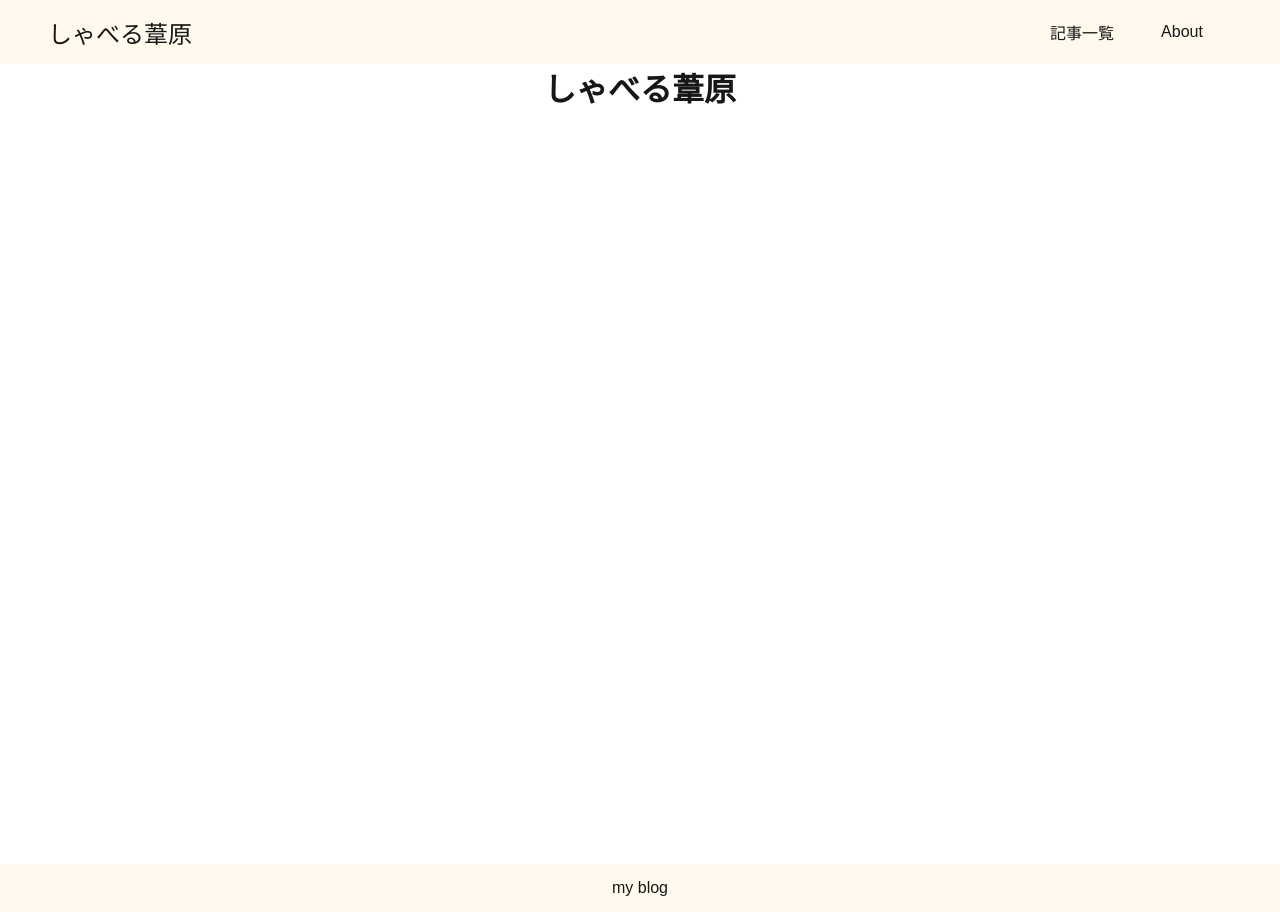
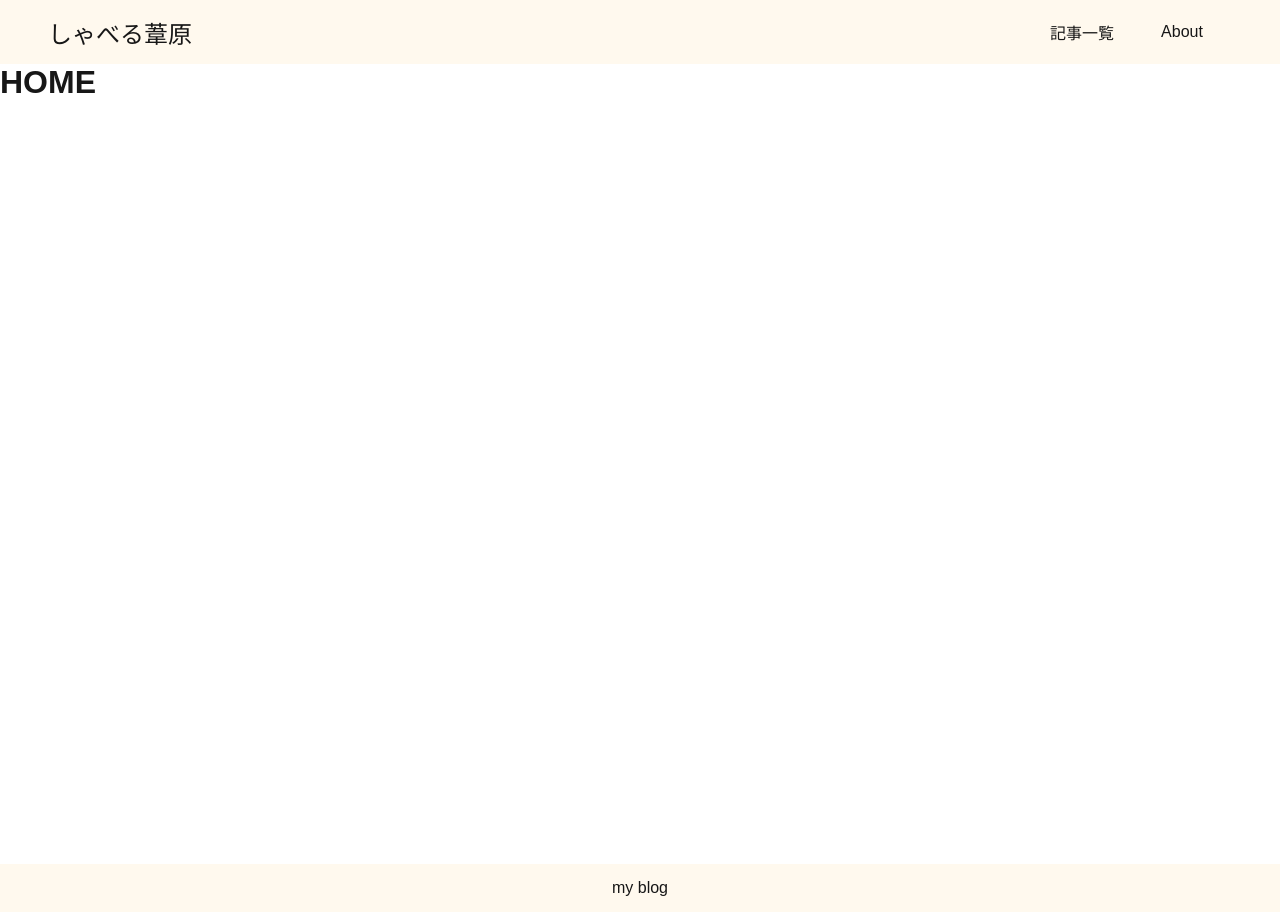
Before and after one commit to nakamuraitsuki/Next-blog-project, a Next.js app: page / in a window 1280 px wide. Built offline with nearby package versions, Linux system fonts and the light colour scheme.

Commit message:
Layout適用

```diff
--- a/src/app/page.module.css
+++ b/src/app/page.module.css
@@ -1,9 +1,3 @@
 .content {
     min-height: 100vh;
 }
-
-.title {
-    display:flex;
-    justify-content: center;
-    align-items: center;
-}
--- a/src/app/page.tsx
+++ b/src/app/page.tsx
@@ -1,17 +1,12 @@
 import styles from "./page.module.css"
-import Header from "@/components/Header/Header"
-import Footer from "@/components/Footer/Footer"
+import Layout from "@/components/Layout/Layout"
 
 export default function Home() {
   return (
-    <div>
-      <Header/>
-      <main className={styles.content}>
-        <div className={styles.title}>
-          <h1>しゃべる葦原</h1>
-        </div>
-      </main>
-      <Footer/>
-    </div>
+    <Layout>
+      <div className={styles.content}>
+        <h1>HOME</h1>
+      </div>
+    </Layout>
   );
 }
```
Also changed, not shown: src/app/about/page.jsx (+5 -3 lines), src/app/blog/page.jsx (+5 -3 lines).
